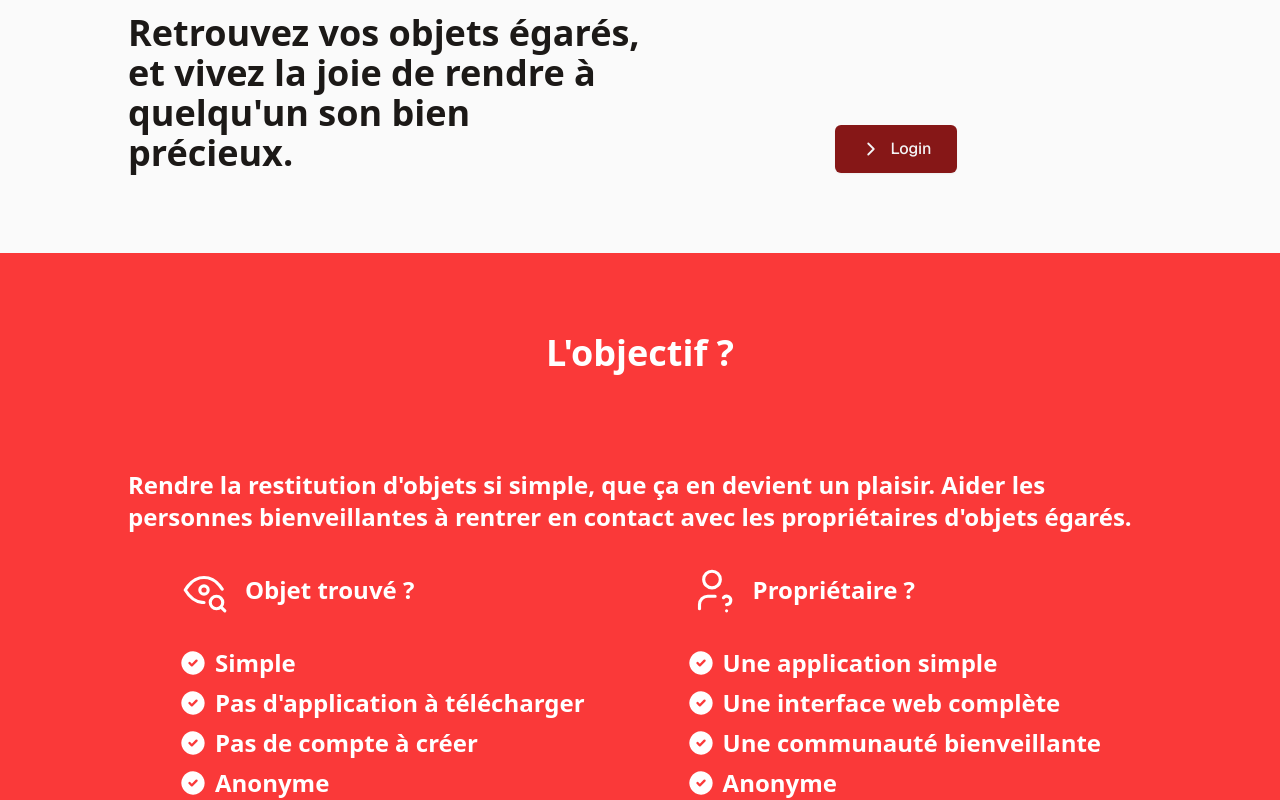
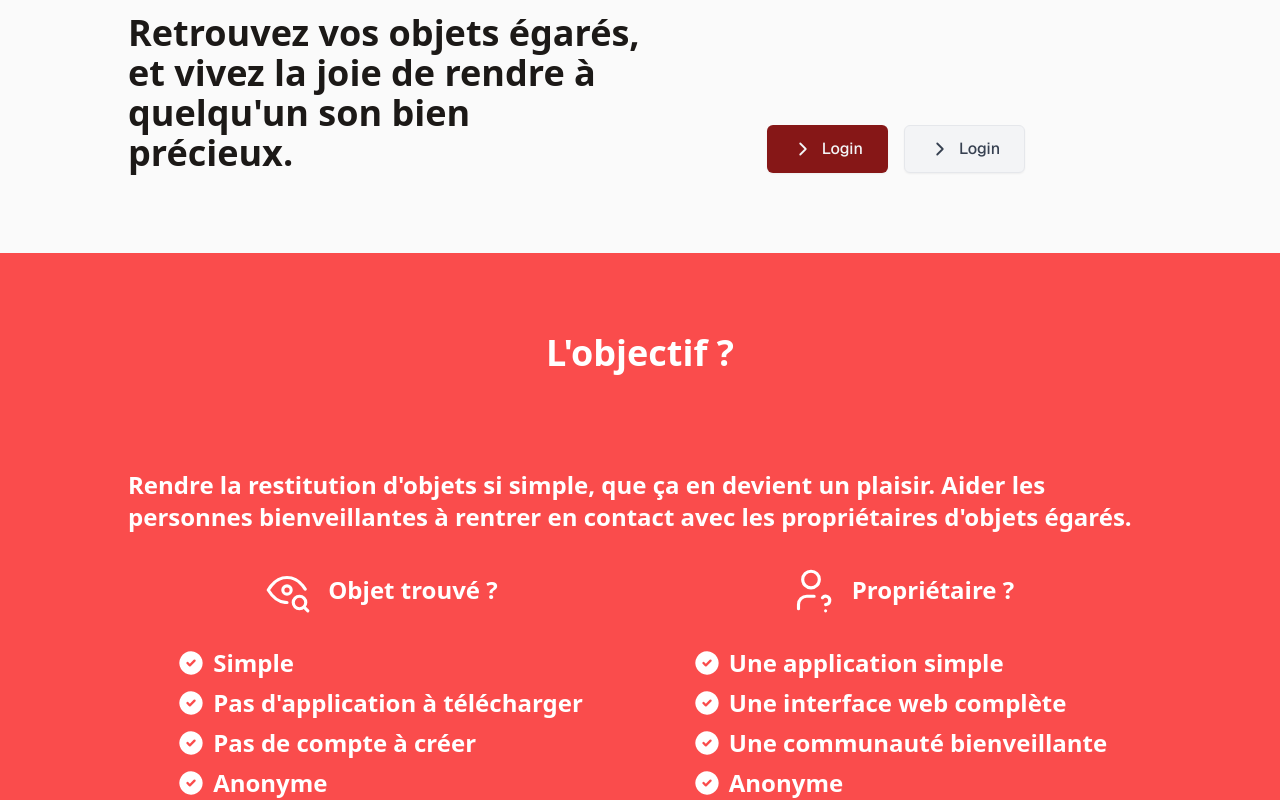
Before and after one commit to victorbillaud/tomato, a Next.js app in the folder web/: page / in a window 1280 px wide. Shown: the part 260-1060 px from the top of the page. Built offline with nearby package versions, Linux system fonts and the light colour scheme; no server answers.

Commit message:
fix: minors fixes

```diff
--- a/web/app/page.tsx
+++ b/web/app/page.tsx
@@ -6,7 +6,7 @@ export default async function Index() {
   return (
     <div className='animate-in flex w-full flex-col'>
       <section className='flex w-full justify-center px-6 py-12 sm:px-10 sm:py-20'>
-        <div className='flex max-w-5xl items-center'>
+        <div className='flex w-full max-w-5xl items-center'>
           <div className='flex w-full flex-col items-center gap-8'>
             <Text variant='h1' className='text-left'>
               Facile à perdre, encore plus
@@ -18,7 +18,7 @@ export default async function Index() {
             </Text>
           </div>
 
-          <div className='hidden h-full w-full items-end justify-center sm:flex'>
+          <div className='hidden h-full w-full items-end justify-center gap-4 sm:flex'>
             <StyledLink
               href={'/login'}
               icon='chevron-right'
@@ -26,28 +26,36 @@ export default async function Index() {
               variant='primary'
               size='large'
             />
+            <StyledLink
+              href={'/login'}
+              icon='chevron-right'
+              text='Login'
+              variant='secondary'
+              size='large'
+            />
           </div>
         </div>
       </section>
 
-      <section className='flex w-full justify-center bg-primary-500 px-6 py-12 sm:px-10 sm:py-20'>
-        <div className='flex max-w-5xl flex-col items-center'>
+      <section className='flex w-full justify-center bg-primary-500 px-6 py-12 opacity-90 sm:px-10 sm:py-20'>
+        <div className='flex w-full max-w-5xl flex-col items-center'>
           <div className='flex w-full items-center justify-center pb-12'>
-            <Text variant='h1' className='text-left text-white'>
+            <Text variant='h1' className='text-left' color='text-white'>
               L&apos;objectif&nbsp;?
             </Text>
           </div>
 
           <div className='flex w-full flex-col gap-8 sm:py-12'>
-            <Text variant='h3' className='text-left text-white'>
+            <Text variant='h3' className='text-left' color='text-white'>
               Rendre la restitution d&apos;objets si simple, que ça en devient
               un plaisir. Aider les personnes bienveillantes à rentrer en
               contact avec les propriétaires d&apos;objets égarés.
             </Text>
 
-            <div className='flex justify-around'>
+            <div className='grid grid-cols-1 justify-around gap-8 sm:grid-cols-2 sm:gap-4'>
+              <div className='flex justify-center'>
                 <div className='flex flex-col gap-2'>
-                <div className='flex items-center gap-4 pb-6'>
+                  <div className='flex items-center justify-center gap-4 pb-6'>
                     <Icon
                       name='eye-search'
                       size={50}
@@ -55,7 +63,11 @@ export default async function Index() {
                       stroke={1.5}
                       className='flex justify-center'
                     />
-                  <Text variant='h3' className='text-center text-white'>
+                    <Text
+                      variant='h3'
+                      className='text-center'
+                      color='text-white'
+                    >
                       Objet trouvé ?
                     </Text>
                   </div>
@@ -66,7 +78,7 @@ export default async function Index() {
                       color='text-white'
                       stroke={1}
                     />
-                  <Text variant='h3' className='text-white'>
+                    <Text variant='h3' color='text-white'>
                       Simple
                     </Text>
                   </div>
@@ -77,7 +89,7 @@ export default async function Index() {
                       color='text-white'
                       stroke={1}
                     />
-                  <Text variant='h3' className='text-white'>
+                    <Text variant='h3' color='text-white'>
                       Pas d&apos;application à télécharger
                     </Text>
                   </div>
@@ -88,7 +100,7 @@ export default async function Index() {
                       color='text-white'
                       stroke={1}
                     />
-                  <Text variant='h3' className='text-white'>
+                    <Text variant='h3' color='text-white'>
                       Pas de compte à créer
                     </Text>
                   </div>
@@ -99,14 +111,15 @@ export default async function Index() {
                       color='text-white'
                       stroke={1}
                     />
-                  <Text variant='h3' className='text-white'>
+                    <Text variant='h3' color='text-white'>
                       Anonyme
                     </Text>
                   </div>
                 </div>
-
+              </div>
+              <div className='flex justify-center'>
                 <div className='flex flex-col gap-2'>
-                <div className='flex items-center gap-4 pb-6'>
+                  <div className='flex items-center justify-center gap-4 pb-6'>
                     <Icon
                       name='user-question'
                       size={50}
@@ -114,7 +127,11 @@ export default async function Index() {
                       stroke={1.5}
                       className='flex justify-center'
                     />
-                  <Text variant='h3' className='text-center text-white'>
+                    <Text
+                      variant='h3'
+                      className='text-center'
+                      color='text-white'
+                    >
                       Propriétaire ?
                     </Text>
                   </div>
@@ -125,7 +142,7 @@ export default async function Index() {
                       color='text-white'
                       stroke={1}
                     />
-                  <Text variant='h3' className='text-white'>
+                    <Text variant='h3' color='text-white'>
                       Une application simple
                     </Text>
                   </div>
@@ -136,7 +153,7 @@ export default async function Index() {
                       color='text-white'
                       stroke={1}
                     />
-                  <Text variant='h3' className='text-white'>
+                    <Text variant='h3' color='text-white'>
                       Une interface web complète
                     </Text>
                   </div>
@@ -147,7 +164,7 @@ export default async function Index() {
                       color='text-white'
                       stroke={1}
                     />
-                  <Text variant='h3' className='text-white'>
+                    <Text variant='h3' color='text-white'>
                       Une communauté bienveillante
                     </Text>
                   </div>
@@ -158,9 +175,10 @@ export default async function Index() {
                       color='text-white'
                       stroke={1}
                     />
-                  <Text variant='h3' className='text-white'>
+                    <Text variant='h3' color='text-white'>
                       Anonyme
                     </Text>
+                  </div>
                 </div>
               </div>
             </div>
```
Lines whose indentation alone changed are shown as unchanged.
